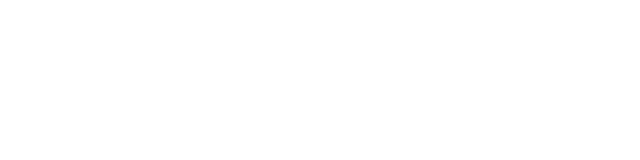
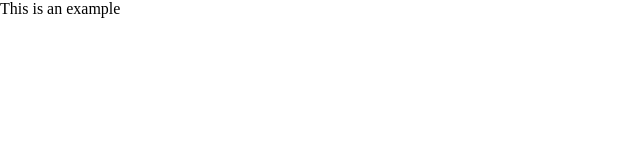
Before and after one commit to Hackaton-Yad-Tamar/Front, a React (Vite) app: page / in a window 1280 px wide. Shown: the top 160 px of the page, without its empty margins (0-640 px from the left). Built offline with nearby package versions, Linux system fonts and the light colour scheme.

Commit message:
Feat: Add i18n with an example

```diff
--- a/package.json
+++ b/package.json
@@ -15,12 +15,14 @@
     "@emotion/styled": "^11.14.0",
     "@mui/icons-material": "^6.4.5",
     "@mui/material": "^6.4.5",
-    "ol": "^10.4.0",
     "axios": "^1.8.0",
     "date-fns": "^4.1.0",
+    "i18next": "^24.2.2",
     "lucide-react": "^0.476.0",
+    "ol": "^10.4.0",
     "react": "^18.2.0",
     "react-dom": "^18.2.0",
+    "react-i18next": "^15.4.1",
     "react-query": "^3.39.3",
     "react-router-dom": "^7.2.0"
   },
--- a/src/App.tsx
+++ b/src/App.tsx
@@ -1,7 +1,10 @@
+import { useTranslation } from "react-i18next";
+import "./i18n/config";
+import { Namespace } from "./i18n/namespaces";
+
 const App = () => {
-    return (
-        <div></div>
-    );
+  const { t: tProfileView } = useTranslation(Namespace.profileView);
+  return <div>{tProfileView("example")}</div>;
 };
 
 export default App;
--- /dev/null
+++ b/src/i18n/config.ts
@@ -0,0 +1,27 @@
+import i18n from "i18next";
+import { initReactI18next } from "react-i18next";
+import { Namespace } from "./namespaces";
+
+import profileViewEn from "./locales/en/profileView.json";
+
+const resources = {
+  en: {
+    [Namespace.profileView]: profileViewEn,
+  },
+} as const;
+
+const namespaces = [Namespace.profileView] as const;
+
+i18n.use(initReactI18next).init({
+  lng: "en",
+  ns: namespaces,
+  resources,
+});
+
+declare module "i18next" {
+  interface CustomTypeOptions {
+    resources: (typeof resources)["en"];
+  }
+}
+
+export default i18n;
--- /dev/null
+++ b/src/i18n/locales/en/profileView.json
@@ -0,0 +1,3 @@
+{
+  "example": "This is an example"
+}
--- /dev/null
+++ b/src/i18n/namespaces.ts
@@ -0,0 +1,3 @@
+export enum Namespace {
+  profileView = "PROFILE_VIEW",
+}
```
Also changed, not shown: 1 other file (tests, documents, lock files or other folders).
